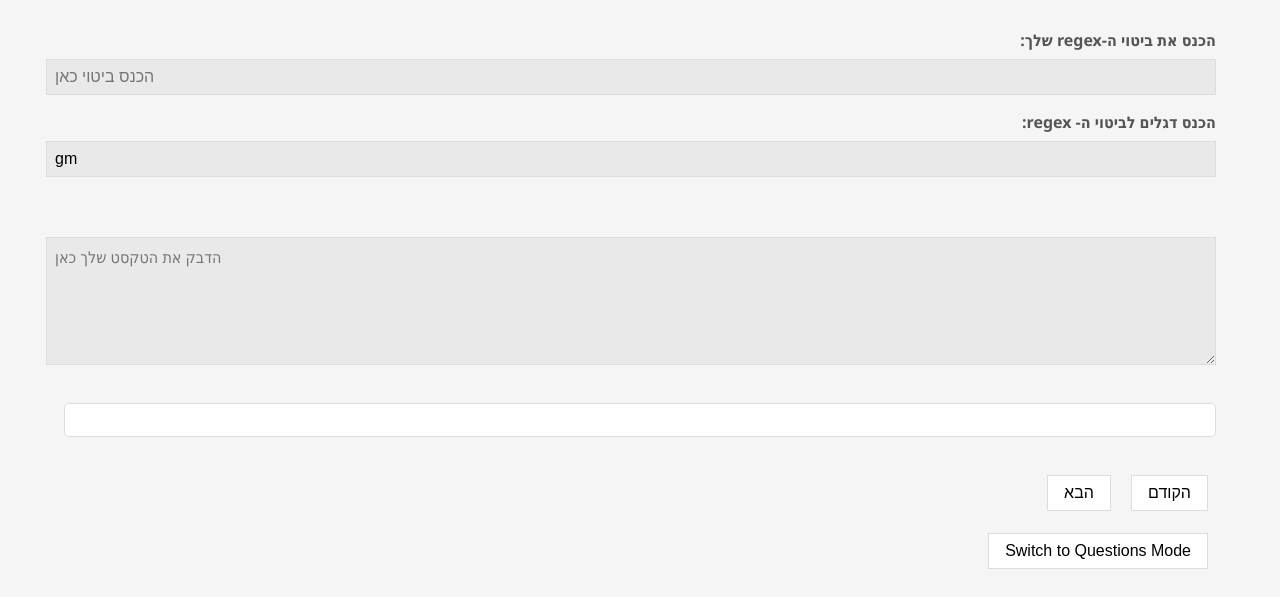
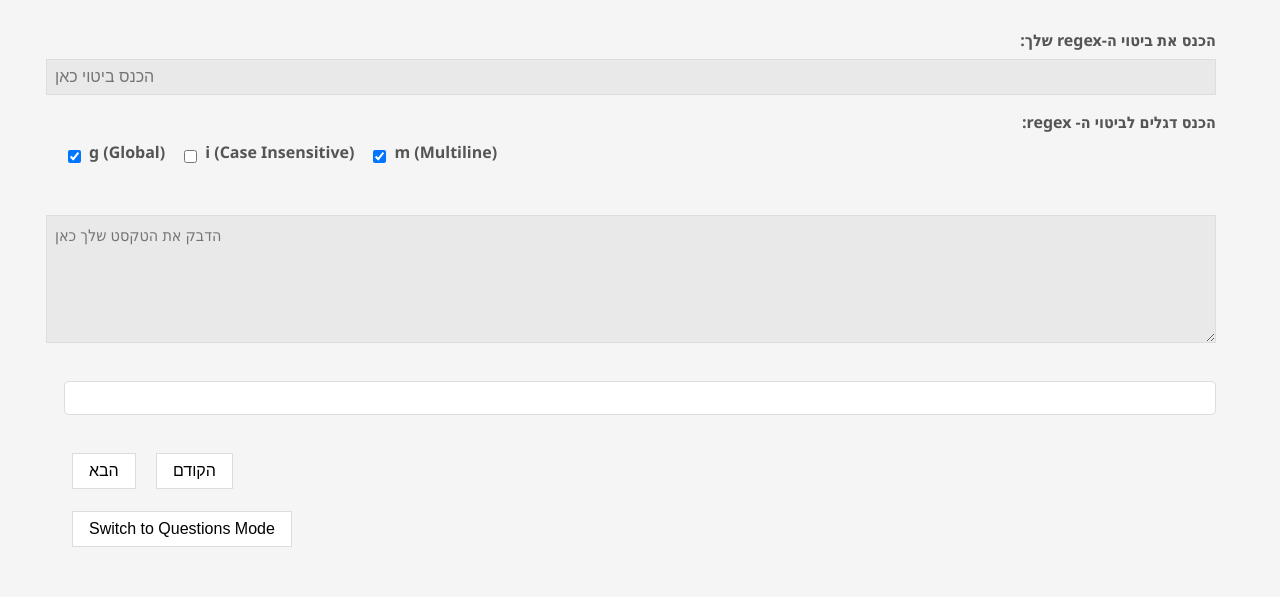
Before and after one commit to eyallampel1/regex_question_site, a website: page index.html in a window 1280 px wide. Shown: the part 83-680 px from the top of the page. Drawn offline with Linux system fonts and the light colour scheme.

Commit message:
Changed flags from input to checkboxes

```diff
--- a/index.html
+++ b/index.html
@@ -162,6 +162,23 @@
       direction: ltr;
     }
 
+    .flag-options {
+      text-align: left;
+      direction: ltr;
+      display: flex; /* Aligns the checkboxes in a row */
+    }
+
+    .checkbox-group {
+      display: flex;
+      align-items: center; /* Aligns the checkbox and label vertically */
+      margin-right: 15px; /* Adds space between each checkbox group */
+    }
+
+    .checkbox-group label {
+      margin-left: 5px; /* Space between checkbox and label */
+    }
+
+
     .specialText {
       font-size: 1.5em;
       color: #FF5733;
@@ -182,9 +199,22 @@
   <input type="text" id="regex" placeholder="הכנס ביטוי כאן">
 </div>
 <div class="ltr-input">
-  <label for="flags">הכנס דגלים לביטוי ה- regex: </label>
-  <input type="text" id="flags" placeholder="הכנס דגלים כאן (g, i, וכו')" size="5" value="gm">
-</div>
+  <label>הכנס דגלים לביטוי ה- regex: </label>
+  <div class="flag-options">
+    <div class="checkbox-group">
+      <input type="checkbox" id="flag-g" checked>
+      <label for="flag-g">g (Global)</label>
+    </div>
+    <div class="checkbox-group">
+      <input type="checkbox" id="flag-i">
+      <label for="flag-i">i (Case Insensitive)</label>
+    </div>
+    <div class="checkbox-group">
+      <input type="checkbox" id="flag-m" checked>
+      <label for="flag-m">m (Multiline)</label>
+    </div>
+
+  </div>
 
 
 <br>
@@ -262,7 +292,13 @@
 
   function applyRegex() {
     const regexInput = document.getElementById('regex').value;
-    const flags = document.getElementById('flags').value;
+    let flags = '';
+
+    // Construct flags string based on checked states
+    if (document.getElementById('flag-g').checked) flags += 'g';
+    if (document.getElementById('flag-i').checked) flags += 'i';
+    if (document.getElementById('flag-m').checked) flags += 'm';
+
     let textToMatch = mode === "questions" ? questions[currentQuestion].text : document.getElementById('customText').value;
     let regex;
 
@@ -273,7 +309,14 @@
       return;
     }
 
-    let matches = [...textToMatch.matchAll(regex)];
+    // Use matchAll or match based on the presence of global flag
+    let matches;
+    if (flags.includes('g')) {
+      matches = [...textToMatch.matchAll(regex)];
+    } else {
+      const match = textToMatch.match(regex);
+      matches = match ? [match] : [];
+    }
     let highlightedText = '';
     let lastIndex = 0;
     let colorSwitch = true; // To alternate colors
@@ -338,8 +381,11 @@
 
 
   document.getElementById('regex').addEventListener('input', applyRegex);
-  document.getElementById('flags').addEventListener('input', applyRegex);
   document.getElementById('customText').addEventListener('input', applyRegex);
+  document.getElementById('flag-g').addEventListener('change', applyRegex);
+  document.getElementById('flag-i').addEventListener('change', applyRegex);
+  document.getElementById('flag-m').addEventListener('change', applyRegex);
+
   // Initialize the UI based on the default mode
   document.getElementById('question').innerText = questions[currentQuestion].question;
   applyRegex(); // Apply regex for the initial load
```
